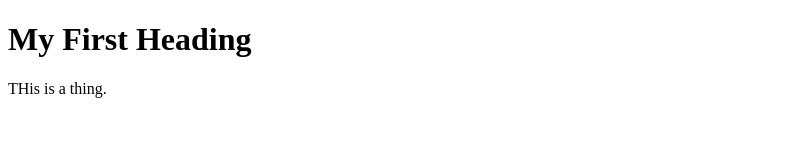
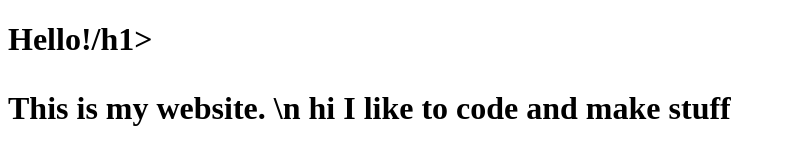
Before and after one commit to Coolcoderguy217/coolcoderguy217.github.io, a plain HTML site: page index.html in a window 1280 px wide. Shown: the whole page, without its empty margins (0-786 px from the left). Drawn offline with Linux system fonts and the light colour scheme.

Commit message:
test changes

```diff
--- a/index.html
+++ b/index.html
@@ -2,9 +2,9 @@
 <html>
 <body>
 
-<h1>My First Heading</h1>
+<h1>Hello!/h1>
 
-<p>THis is  a thing.</p>
+<p>This is my website. \n hi I like to code and make stuff</p>
 
 </body>
 </html>
```
